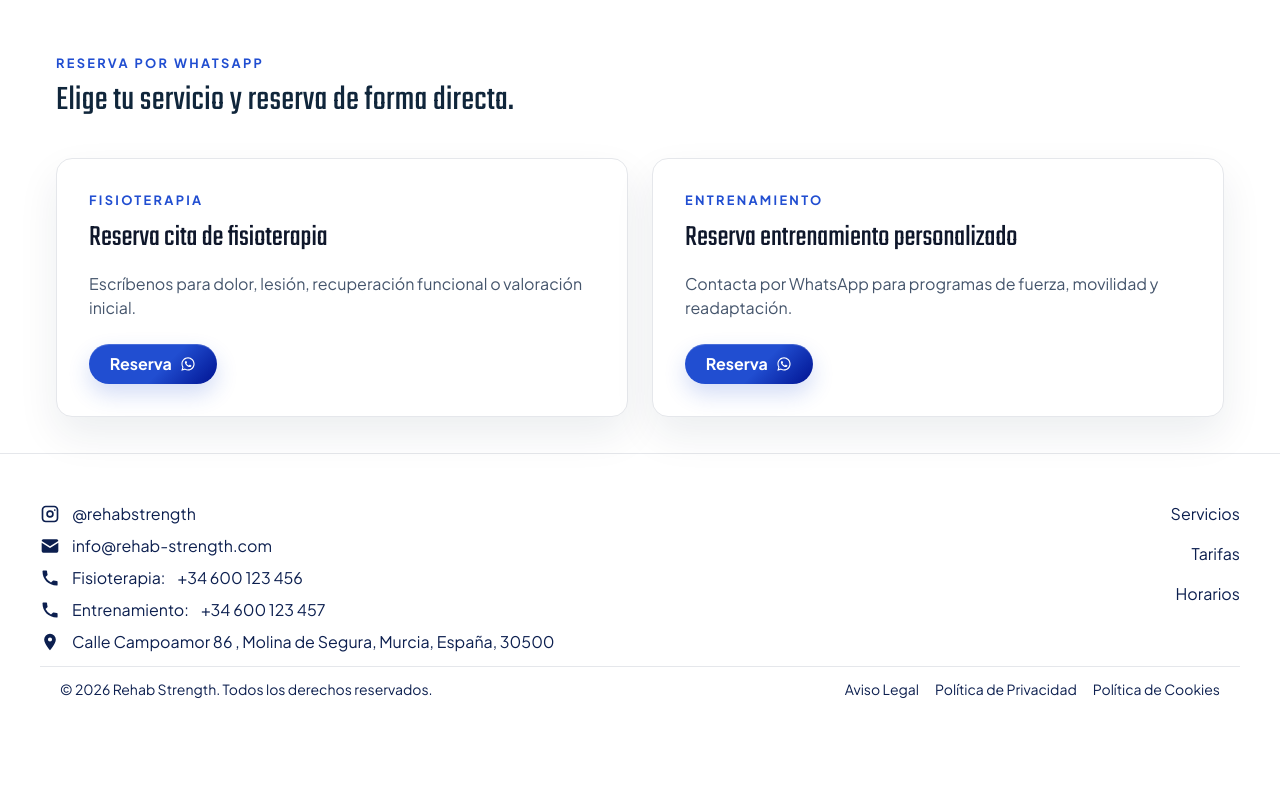
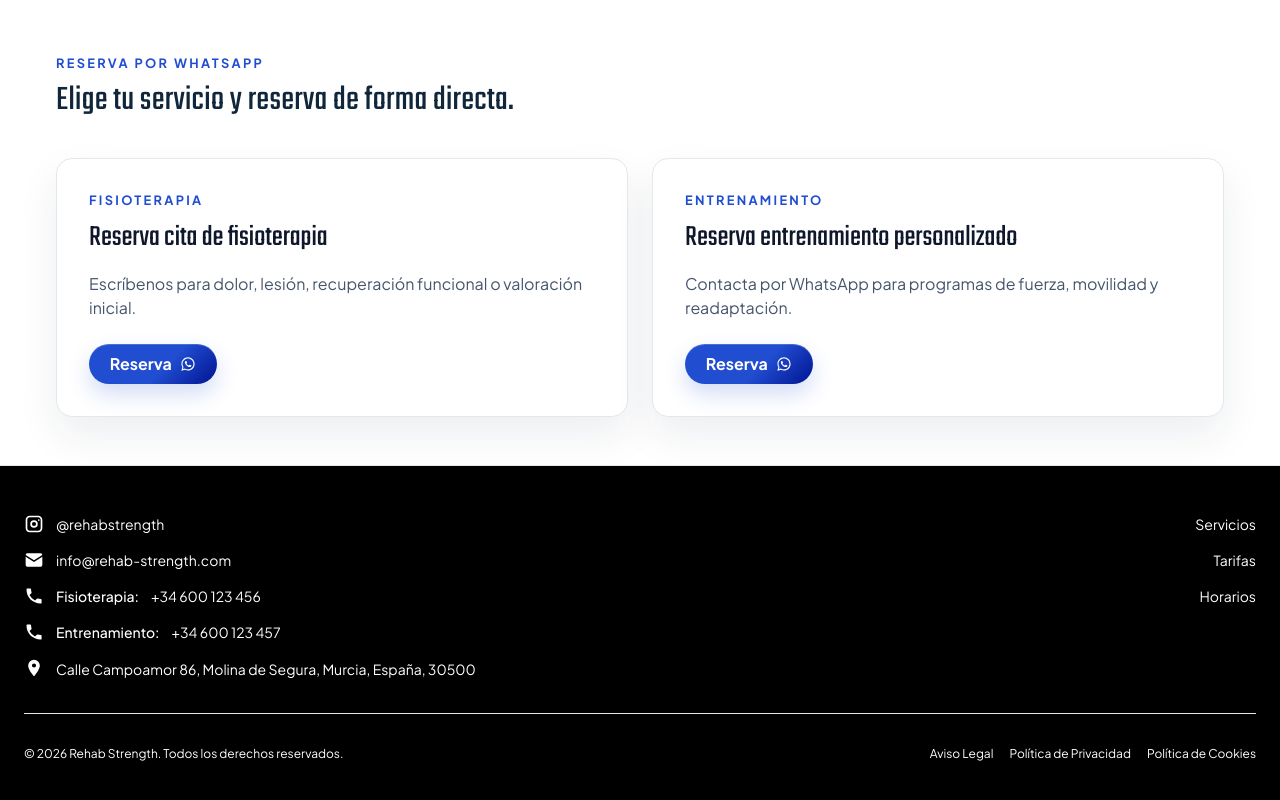
Before and after one commit to MariaVillascusa/rehab-web, a Next.js app: page / in a window 1280 px wide. Shown: the part 3391-4191 px from the top of the page. Before the commit the page ends 4138 px from the top, so only its background shows below. Built offline with nearby package versions, Linux system fonts and the light colour scheme; no server answers.

Commit message:
footer responsive

```diff
--- a/src/app/globals.css
+++ b/src/app/globals.css
@@ -180,7 +180,11 @@ body {
 .pillar-item {
   border-radius: 1.25rem;
   border: 1px solid rgba(221, 224, 226, 0.95);
-  background: linear-gradient(180deg, rgba(255, 255, 255, 1), rgba(252, 253, 253, 1));
+  background: linear-gradient(
+    180deg,
+    rgba(255, 255, 255, 1),
+    rgba(252, 253, 253, 1)
+  );
 }
 
 .stats-panel {
@@ -194,7 +198,9 @@ body {
 .team-card,
 .testimonial-card {
   padding: 1.4rem;
-  transition: border-color 220ms ease, transform 220ms ease;
+  transition:
+    border-color 220ms ease,
+    transform 220ms ease;
 }
 
 .info-card:hover,
@@ -292,7 +298,11 @@ body {
   inset: 0;
   border-radius: inherit;
   background:
-    radial-gradient(circle at 12% 10%, rgba(33, 78, 209, 0.07), transparent 38%),
+    radial-gradient(
+      circle at 12% 10%,
+      rgba(33, 78, 209, 0.07),
+      transparent 38%
+    ),
     radial-gradient(circle at 88% 86%, rgba(0, 19, 145, 0.05), transparent 34%);
   pointer-events: none;
 }
@@ -325,7 +335,11 @@ body {
   border-top: 1px solid rgba(214, 217, 220, 0.9);
   border-bottom: 1px solid rgba(214, 217, 220, 0.9);
   background:
-    linear-gradient(180deg, rgba(255, 255, 255, 0.75), rgba(255, 255, 255, 0.75)),
+    linear-gradient(
+      180deg,
+      rgba(255, 255, 255, 0.75),
+      rgba(255, 255, 255, 0.75)
+    ),
     repeating-linear-gradient(
       -12deg,
       transparent,
@@ -468,4 +482,9 @@ body {
   .section-wrap {
     padding-top: 3.2rem;
   }
+
+  .btn-primary,
+  .btn-ghost {
+    font-size: small;
+  }
 }
--- a/src/components/footer.tsx
+++ b/src/components/footer.tsx
@@ -14,91 +14,114 @@ import {
 } from "@/components/Icons";
 
 export function Footer() {
+  const fullAddress = `${homeJsonLd.address.addressStreet}, ${homeJsonLd.address.addressLocality}, ${homeJsonLd.address.addressRegion}, ${homeJsonLd.address.addressCountry}, ${homeJsonLd.address.addressPostCode}`;
+
   return (
-    <footer className="border-t bg-footer mt-9">
-      <div className="mx-auto w-full px-6 py-12 lg:px-10">
+    <footer className="mt-12 border-t bg-black text-white">
+      <div className="mx-auto w-full max-w-7xl px-6 py-12">
+
         {/* TOP SECTION */}
-        <div className="grid gap-2 lg:grid-cols-2 ">
-          {/* COLUMN 1 */}
-          <div className="flex flex-col gap-2">
-            <div className="flex items-center gap-3">
-              <InstagramIcon />
+        <div className="grid gap-10 md:grid-cols-2">
+
+          {/* COLUMN 1 – CONTACT */}
+          <div className="space-y-4 text-sm">
+
             <a
               href="https://www.instagram.com/rm_fisiodeportiva/"
-                aria-label="Instagram"
-                target="_blanck"
+              target="_blank"
+              rel="noopener noreferrer"
+              className="flex items-center gap-3 hover:opacity-80"
             >
-                {contactInfo.instagramLabel}
+              <InstagramIcon />
+              <span>{contactInfo.instagramLabel}</span>
             </a>
-            </div>
 
-            <div className="flex items-center gap-3">
+            <a
+              href={`mailto:${contactInfo.email}`}
+              target="_blank"
+              rel="noopener noreferrer"
+              className="flex items-center gap-3 hover:opacity-80"
+            >
               <EmailIcon />
-              <a href={`mailto:${contactInfo.email}`} target="_blanck">
-                {contactInfo.email}
+              <span className="break-all">{contactInfo.email}</span>
             </a>
-            </div>
 
             <div className="flex items-center gap-3">
               <PhoneIcon />
-              <p>Fisioterapia:</p>
-              <a href={physioWhatsAppHref} target="_blank">
+              <span className="font-medium">Fisioterapia:</span>
+              <a
+                href={physioWhatsAppHref}
+                target="_blank"
+                rel="noopener noreferrer"
+                className="hover:opacity-80"
+              >
                 {contactInfo.physioPhoneDisplay}
               </a>
             </div>
 
             <div className="flex items-center gap-3">
               <PhoneIcon />
-              <p>Entrenamiento:</p>
-              <a href={trainingWhatsAppHref} target="_blank">
+              <span className="font-medium">Entrenamiento:</span>
+              <a
+                href={trainingWhatsAppHref}
+                target="_blank"
+                rel="noopener noreferrer"
+                className="hover:opacity-80"
+              >
                 {contactInfo.trainingPhoneDisplay}
               </a>
             </div>
 
-            <div className="flex items-center gap-3">
-              <LocationIcon />
             <a
-                href={`https://www.google.com/maps/search/?api=1&query=${encodeURIComponent(
-                  `${homeJsonLd.address.addressStreet}, ${homeJsonLd.address.addressLocality}, ${homeJsonLd.address.addressRegion}, ${homeJsonLd.address.addressCountry}, ${homeJsonLd.address.addressPostCode}`,
-                )}`}
+              href={`https://www.google.com/maps/search/?api=1&query=${encodeURIComponent(fullAddress)}`}
               target="_blank"
               rel="noopener noreferrer"
+              className="flex items-start gap-3 hover:opacity-80"
             >
-                <p>
-                  {homeJsonLd.address.addressStreet} ,{" "}
-                  {homeJsonLd.address.addressLocality},{" "}
-                  {homeJsonLd.address.addressRegion},{" "}
-                  {homeJsonLd.address.addressCountry},{" "}
-                  {homeJsonLd.address.addressPostCode}
-                </p>
+              <LocationIcon />
+              <span className="leading-relaxed">
+                {fullAddress}
+              </span>
             </a>
-            </div>
+
           </div>
 
-          {/* COLUMN 2 */}
-          <div className="flex flex-col gap-20 items-end">
-            <div className="flex flex-col gap-4 text-end">
-              <Link href="/servicios">Servicios</Link>
-              <Link href="/tarifas">Tarifas</Link>
-              <Link href="/horarios-entrenamientos">Horarios</Link>
-            </div>
+          {/* COLUMN 2 – NAVIGATION */}
+          <div className="flex flex-col gap-4 text-sm md:items-end md:text-right">
+            <Link href="/servicios" className="hover:opacity-80">
+              Servicios
+            </Link>
+            <Link href="/tarifas" className="hover:opacity-80">
+              Tarifas
+            </Link>
+            <Link href="/horarios-entrenamientos" className="hover:opacity-80">
+              Horarios
+            </Link>
           </div>
         </div>
 
         {/* DIVIDER */}
-        <div className="my-3 border-t" />
+        <div className="my-8 border-t border-white/20" />
 
-        <div className="flex flex-col gap-6 lg:flex-row lg:items-center lg:justify-between mx-5">
-          <p className="text-sm">
-            © {new Date().getFullYear()} Rehab Strength. Todos los derechos
-            reservados.
+        {/* BOTTOM SECTION */}
+        <div className="flex flex-col gap-4 text-center text-xs md:flex-row md:items-center md:justify-between md:text-left">
+
+          <p>
+            © {new Date().getFullYear()} Rehab Strength. Todos los derechos reservados.
           </p>
 
-          <div className="flex flex-wrap gap-4 text-sm">
-            <Link href="/aviso-legal">Aviso Legal</Link>
-            <Link href="/politica-privacidad">Política de Privacidad</Link>
-            <Link href="/politica-cookies">Política de Cookies</Link>
+          <div className="flex flex-wrap justify-center gap-4 md:justify-end">
+            <Link href="/aviso-legal" className="hover:opacity-80">
+              Aviso Legal
+            </Link>
+            <Link href="/politica-privacidad" className="hover:opacity-80">
+              Política de Privacidad
+            </Link>
+            <Link href="/politica-cookies" className="hover:opacity-80">
+              Política de Cookies
+            </Link>
           </div>
+
         </div>
       </div>
     </footer>
```
Lines whose indentation alone changed are shown as unchanged.
